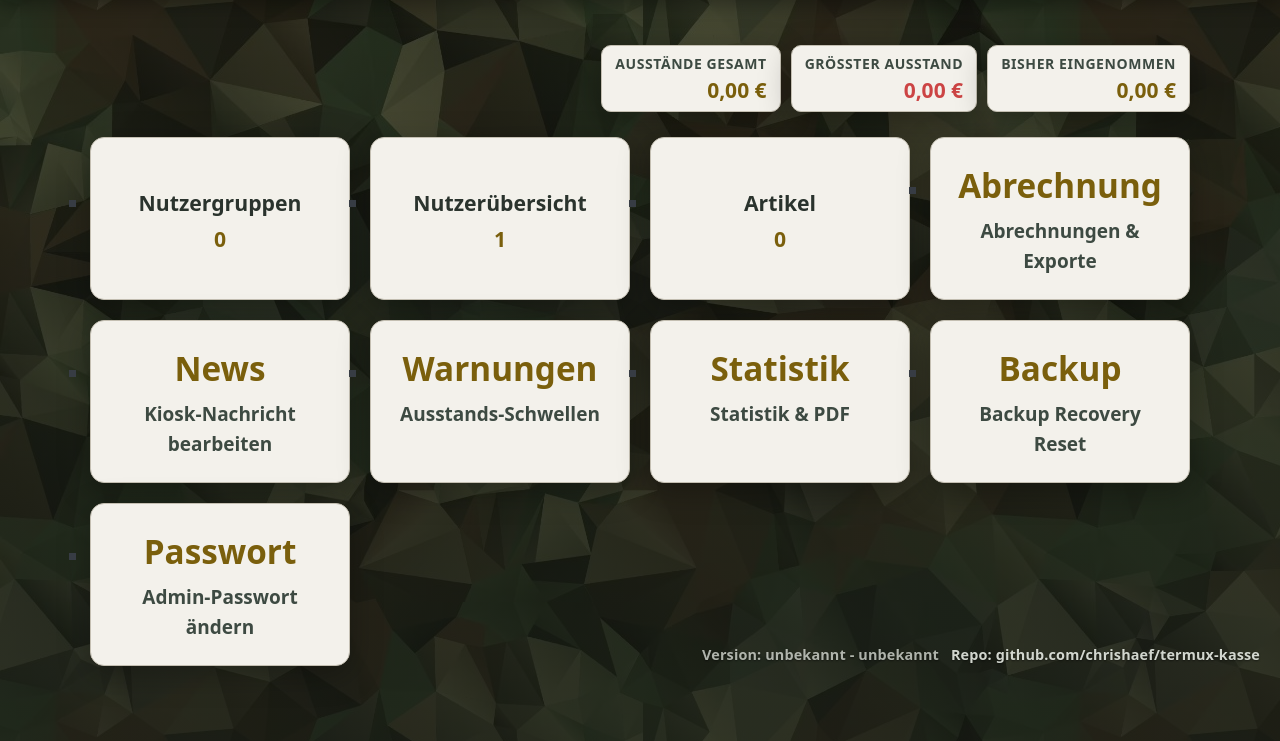
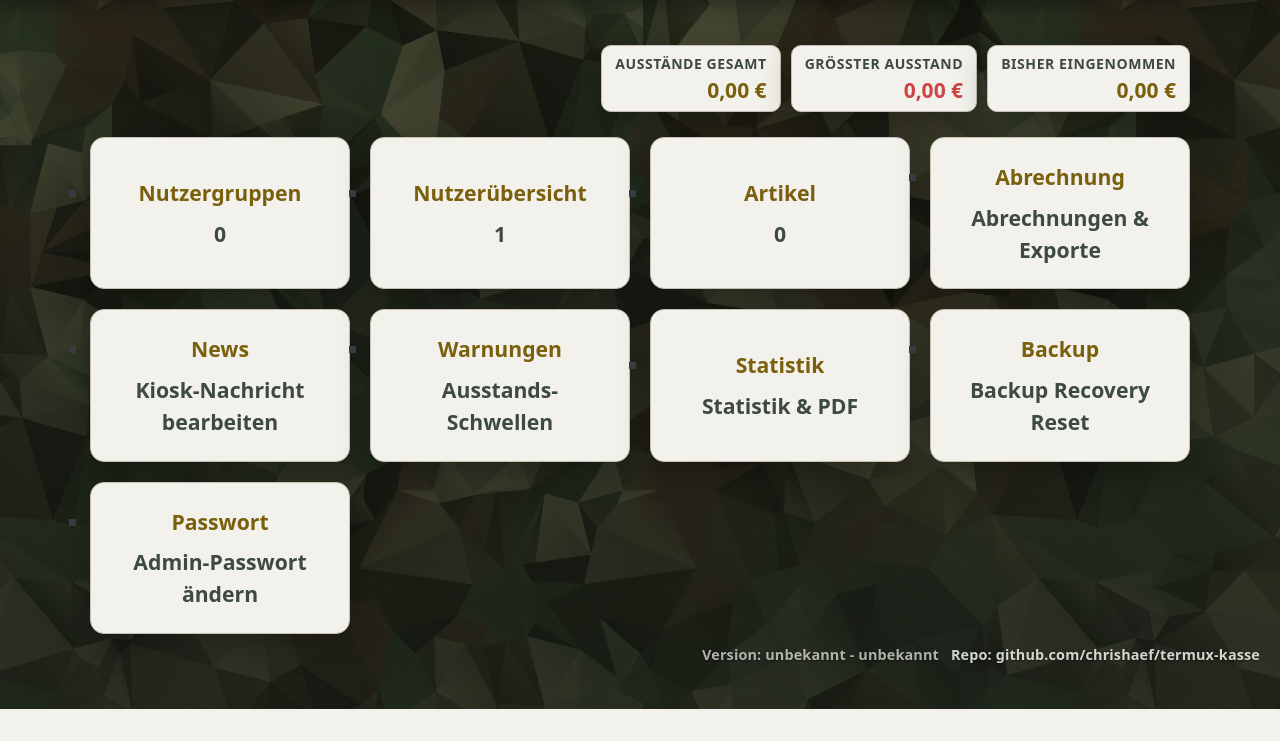
Before and after one commit to chrishaef/termux-kasse, a FastAPI app: page /admin in a window 1280 px wide. Shown: the part 125-866 px from the top of the page. After the commit the page ends 834 px from the top, so only its background shows below. Run offline with FastAPI, Linux system fonts and the light colour scheme; the visitor is signed in with stand-in values (Sample User, id 1); data comes from the database, SQL or seed files in the repository; data that the repository does not hold is empty.

Commit message:
fix: unify admin dashboard card layout
Revert mixed card variants to a single consistent style, center all card content, and prevent title line wraps for cleaner button presentation.

Made-with: Cursor

```diff
--- a/app/static/kasse.css
+++ b/app/static/kasse.css
@@ -1017,7 +1017,11 @@ body.app-admin .table-wrap a:not([role="button"]):hover {
 }
 
 .admin-card {
-  display: block;
+  display: flex;
+  flex-direction: column;
+  align-items: center;
+  justify-content: center;
+  gap: 0.45rem;
   height: 100%;
   padding: 1.15rem 1.25rem;
   background: var(--kas-surface);
@@ -1038,40 +1042,18 @@ body.app-admin .table-wrap a:not([role="button"]):hover {
 
 .admin-card strong {
   display: block;
-  font-size: clamp(1.1rem, 2.6vw, 1.8rem);
+  font-size: 1.06rem;
   font-weight: 800;
   color: #7a5f0c;
-  font-variant-numeric: tabular-nums;
-  margin-bottom: 0.25rem;
+  margin: 0;
+  text-align: center;
+  white-space: nowrap;
 }
 
 .admin-card span {
-  font-size: 0.95rem;
+  font-size: 1.06rem;
   color: var(--kas-label-muted-surface);
   font-weight: 600;
-}
-
-.admin-card--metric {
-  display: flex;
-  flex-direction: column;
-  align-items: center;
-  justify-content: center;
-  gap: 0.45rem;
-}
-
-.admin-card--metric .admin-card__title {
-  display: block;
-  margin: 0;
-  font-size: 1.06rem;
-  font-weight: 800;
-  color: var(--kas-label-on-surface);
-  text-align: center;
-}
-
-.admin-card--metric strong {
-  margin: 0;
-  font-size: 1.06rem;
-  line-height: 1.05;
   text-align: center;
 }
 
--- a/app/templates/admin/dashboard.html
+++ b/app/templates/admin/dashboard.html
@@ -26,21 +26,21 @@
 </div>
 <ul class="admin-cards admin-cards--tight">
   <li>
-    <a class="admin-card admin-card--metric" href="/admin/groups">
-      <span class="admin-card__title">Nutzergruppen</span>
-      <strong>{{ stats.groups }}</strong>
+    <a class="admin-card" href="/admin/groups">
+      <strong>Nutzergruppen</strong>
+      <span>{{ stats.groups }}</span>
     </a>
   </li>
   <li>
-    <a class="admin-card admin-card--metric" href="/admin/users">
-      <span class="admin-card__title">Nutzerübersicht</span>
-      <strong>{{ stats.users }}</strong>
+    <a class="admin-card" href="/admin/users">
+      <strong>Nutzerübersicht</strong>
+      <span>{{ stats.users }}</span>
     </a>
   </li>
   <li>
-    <a class="admin-card admin-card--metric" href="/admin/products">
-      <span class="admin-card__title">Artikel</span>
-      <strong>{{ stats.products }}</strong>
+    <a class="admin-card" href="/admin/products">
+      <strong>Artikel</strong>
+      <span>{{ stats.products }}</span>
     </a>
   </li>
   <li>
```
